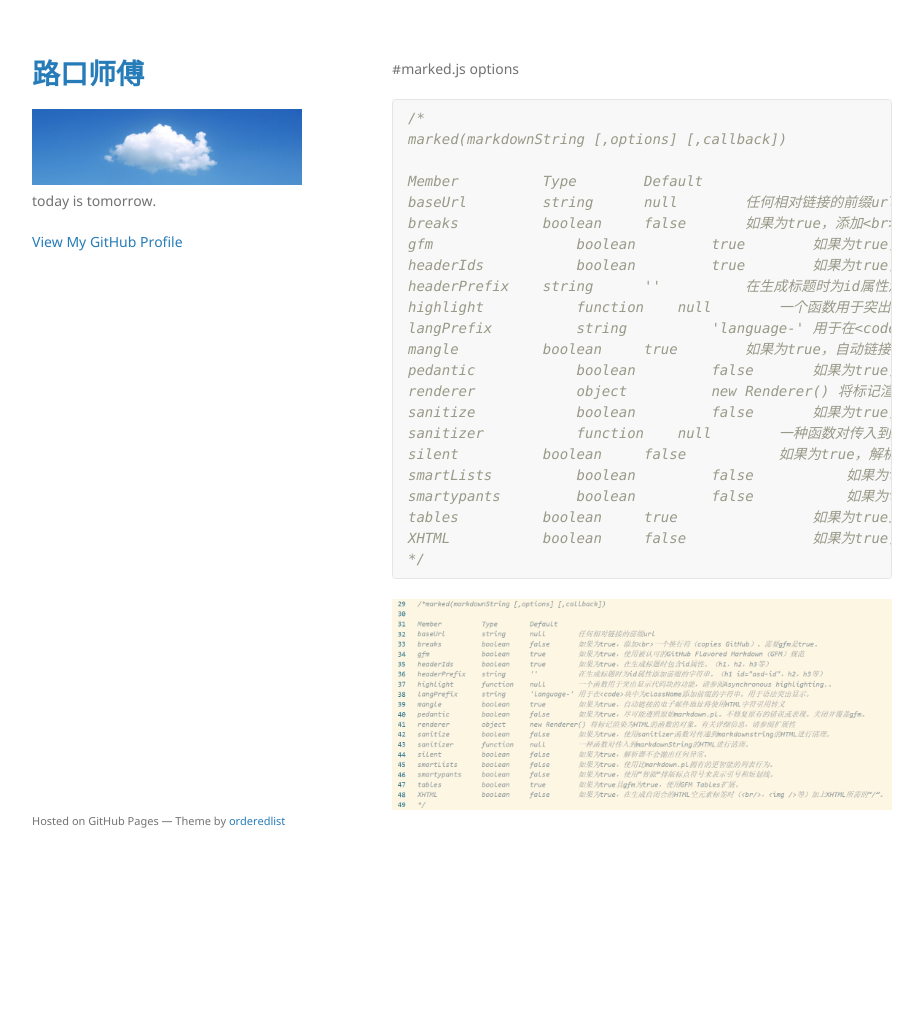
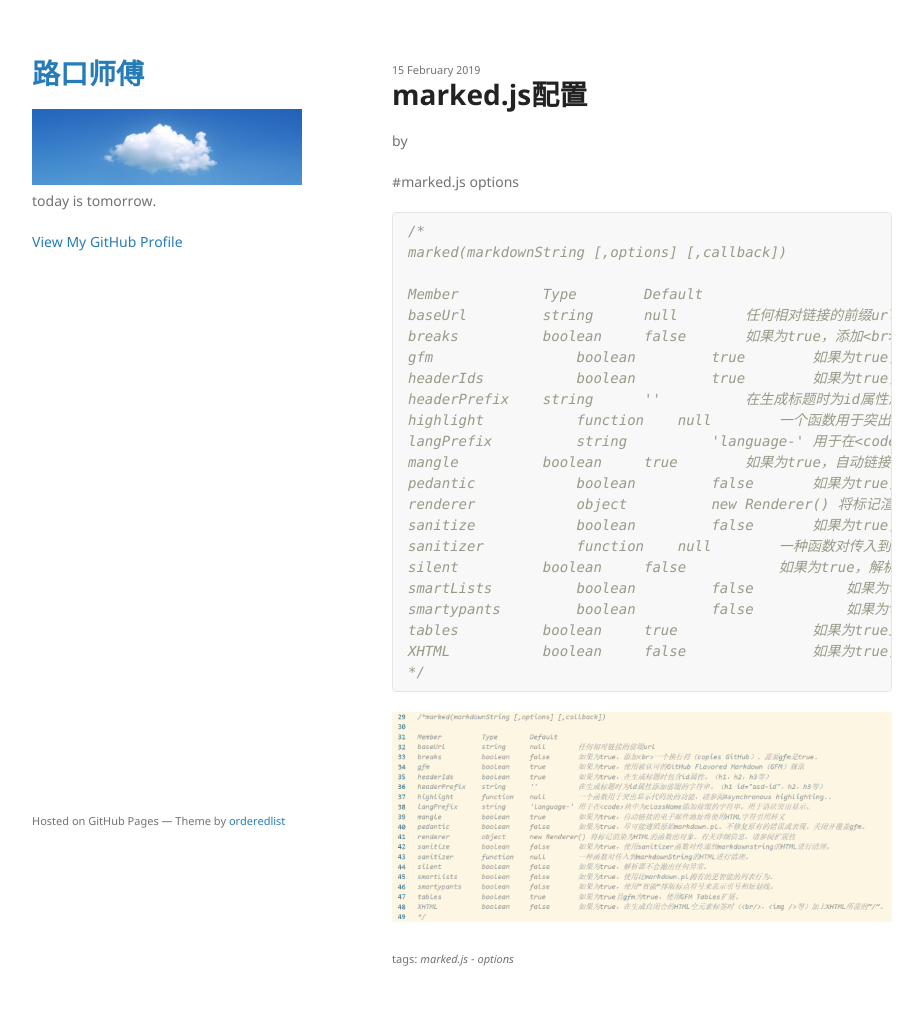
Before and after one commit to ljyeso/ljyeso.github.io, a Jekyll site: the page built from _posts/2019-02-15-marked.js options.md, in a window 1280 px wide. Shown: the whole page, without its empty margins (178-1101 px from the left). Built offline with Jekyll 4.4.1, drawn with Linux system fonts in a browser that asks for light colours; before the commit the page ends 900 px from its top, so only the background shows below that.

Commit message:
Signed-off-by: ljyeso <ljyes@outlook.com>

```diff
--- a/_posts/2019-02-15-marked.js options.md
+++ b/_posts/2019-02-15-marked.js options.md
@@ -1,6 +1,6 @@
 ---
-layout: default
-title: test---liu
+layout: post
+title: marked.js配置
 tags:
   marked.js
   options
```
